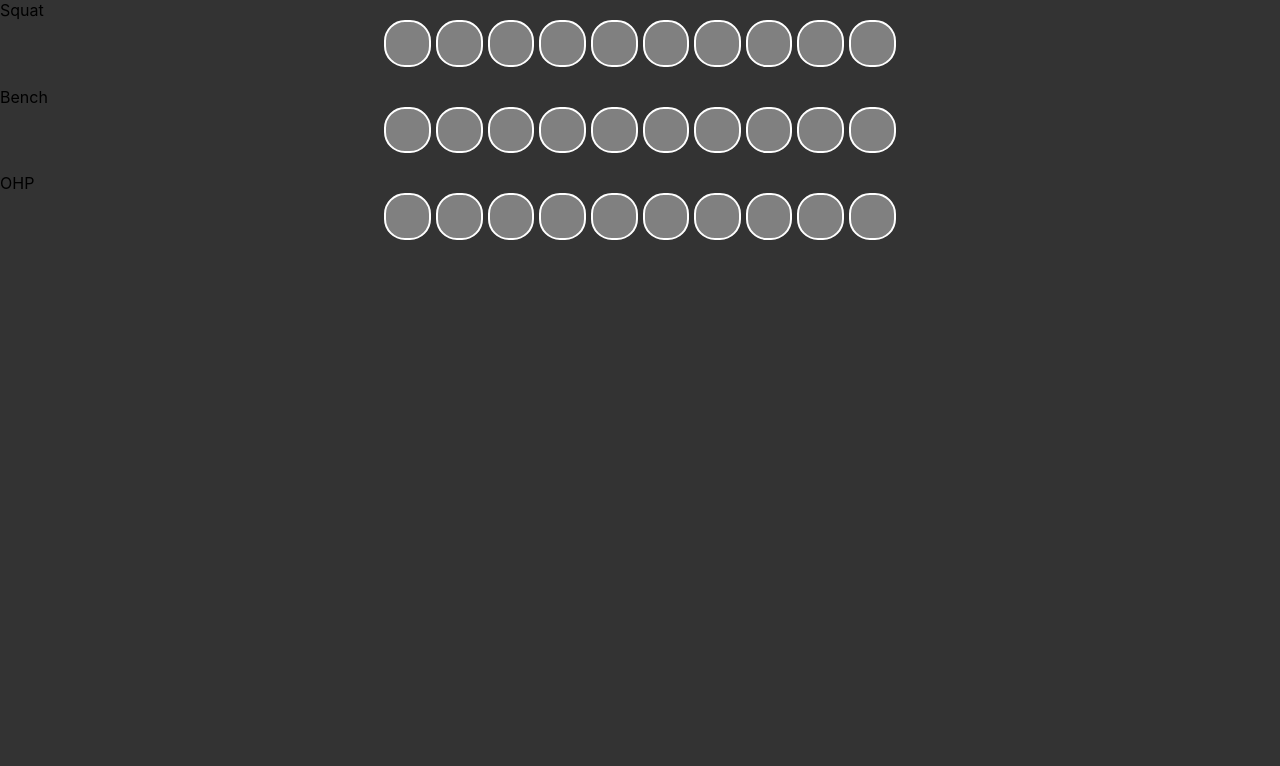
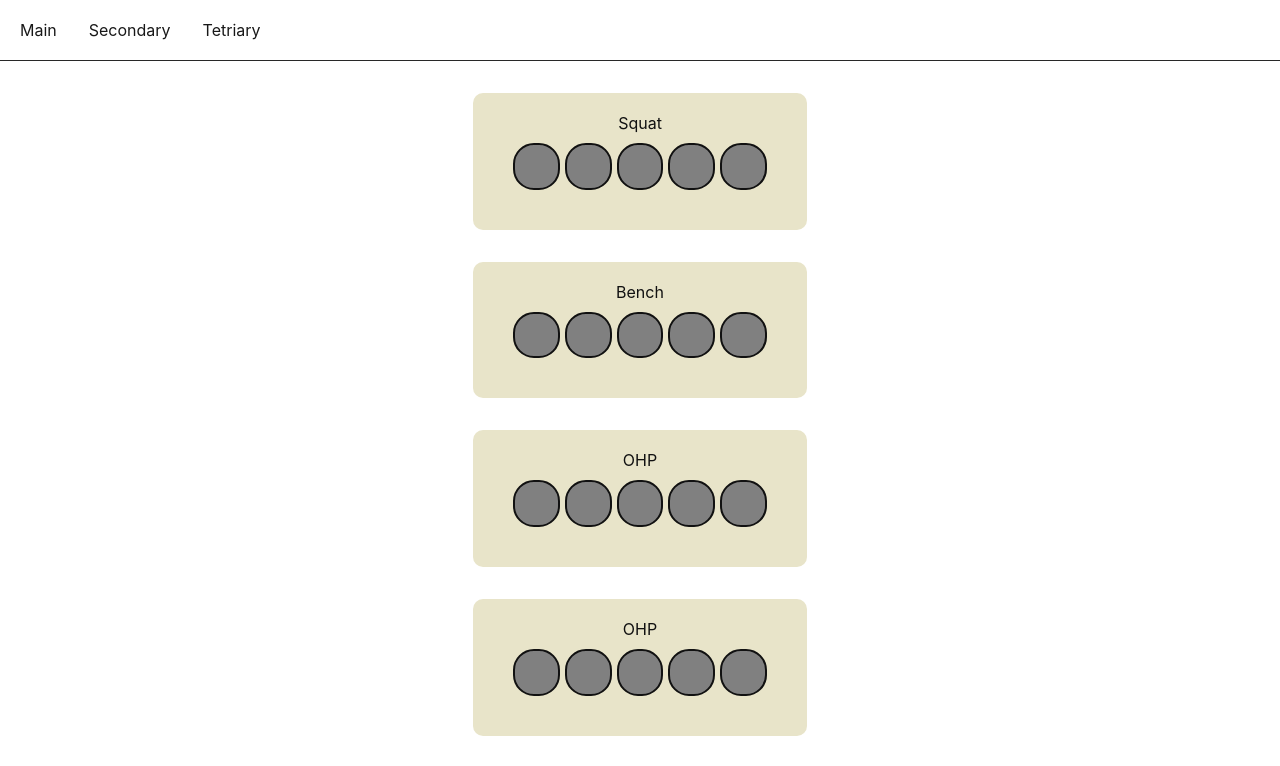
Before and after one commit to Sebosun/workout-app, a React (Create React App) app: page /workout in a window 1280 px wide. Shown: the top 766 px of the page. Built offline with nearby package versions, Linux system fonts and the light colour scheme.

Commit message:
card component

```diff
--- a/src/App.css
+++ b/src/App.css
@@ -8,18 +8,21 @@
 
 @media (prefers-color-scheme: light) {
   :root {
-    /* --background-color: #fff; */
-    /* --text-color: #111; */
-    /* --primary-color: cornflowerblue; */
-    /* --hover: rgb(100, 149, 237); */
+    --background-color: #fff;
+    --text-color: #111;
+    --primary-color: cornflowerblue;
+    --secondary-color: #e8e4c9;
+    --hover: rgb(100, 129, 237);
   }
 }
 
 .main {
   padding: 0;
+  margin: 0;
   background-color: var(--background-color);
-  /* width: 100%; */
   height: 100vh;
+  display: flex;
+  flex-direction: column;
 }
 
 .wrapper {
--- a/src/App.js
+++ b/src/App.js
@@ -1,10 +1,11 @@
 import "./App.css";
-import Excercise from "./components/workout/Excercise";
+import Header from "./components/ui/Header";
 import Workout from "./components/workout/Workout";
 
 function App() {
   return (
     <div className="main">
+      <Header />
       <section className="wrapper">
         <Workout />
       </section>
--- /dev/null
+++ b/src/components/ui/Card.js
@@ -0,0 +1,10 @@
+import React from "react";
+import classes from "./Card.module.css";
+
+const Card = (props) => {
+  return (
+    <div className={`${classes.card} ${props.className}`}>{props.children}</div>
+  );
+};
+
+export default Card;
--- /dev/null
+++ b/src/components/ui/Card.module.css
@@ -0,0 +1,4 @@
+.card {
+  background-color: var(--secondary-color);
+  border-radius: 10px;
+}
--- /dev/null
+++ b/src/components/ui/Header.js
@@ -0,0 +1,16 @@
+import React from "react";
+import classes from "./Header.module.css";
+
+const Header = (props) => {
+  return (
+    <header className={classes.header}>
+      <ul className={classes.list}>
+        <li>Main</li>
+        <li>Secondary</li>
+        <li>Tetriary</li>
+      </ul>
+    </header>
+  );
+};
+
+export default Header;
--- /dev/null
+++ b/src/components/ui/Header.module.css
@@ -0,0 +1,17 @@
+.header {
+  margin: 0;
+  padding: 0;
+  border-bottom: solid var(--text-color) 1px;
+  opacity: 0.9;
+}
+.list {
+  padding: 20px;
+  margin: 0;
+  display: flex;
+  flex: row;
+  gap: 2em;
+}
+
+.list > li {
+  list-style-type: none;
+}
--- a/src/components/workout/Excercise.js
+++ b/src/components/workout/Excercise.js
@@ -9,6 +9,7 @@ import classes from "./Excercise.module.css";
 const Workout = (props) => {
   const [currentWorkout, setCurrentWorkout] = useState(() => {
     let workObj = { reps: [], activated: [] };
+
     for (let i = 0; i < props.sets; i++) {
       workObj.reps.push(parseInt(props.reps));
       workObj.activated.push(false);
@@ -60,11 +61,7 @@ const Workout = (props) => {
   };
   const sets = setsRender(props.sets);
 
-  return (
-    <div>
-      <div className={classes.sets}>{sets}</div>
-    </div>
-  );
+  return <div className={classes.sets}>{sets}</div>;
 };
 
 export default Workout;
--- a/src/components/workout/Workout.js
+++ b/src/components/workout/Workout.js
@@ -1,21 +1,39 @@
 import React from "react";
+import Card from "../ui/Card";
 import Excercise from "./Excercise";
+import classes from "./Workout.module.css";
 
 const Workout = (props) => {
   return (
     <>
-      <div>
-        <span>Squat</span>
-        <Excercise sets={10} reps={5} />
-      </div>
-      <div>
-        <span>Bench</span>
-        <Excercise sets={10} reps={2} />
-      </div>
-      <div>
-        <span>OHP</span>
-        <Excercise sets={10} reps={2} />
-      </div>
+      <Card className={classes.exercise}>
+        <div>Squat</div>
+        <Excercise sets={5} reps={5} />
+      </Card>
+      <Card className={classes.exercise}>
+        <div>Bench</div>
+        <Excercise sets={5} reps={5} />
+      </Card>
+      <Card className={classes.exercise}>
+        <div>OHP</div>
+        <Excercise sets={5} reps={5} />
+      </Card>
+      <Card className={classes.exercise}>
+        <div>OHP</div>
+        <Excercise sets={5} reps={5} />
+      </Card>
+      <Card className={classes.exercise}>
+        <div>OHP</div>
+        <Excercise sets={5} reps={5} />
+      </Card>
+      <Card className={classes.exercise}>
+        <div>OHP</div>
+        <Excercise sets={5} reps={5} />
+      </Card>
+      <Card className={classes.exercise}>
+        <div>OHP</div>
+        <Excercise sets={5} reps={5} />
+      </Card>
     </>
   );
 };
--- a/src/components/workout/Workout.module.css
+++ b/src/components/workout/Workout.module.css
@@ -0,0 +1,13 @@
+.exercise {
+  padding: 20px;
+  margin: 2em;
+  display: flex;
+  gap: 10px;
+  flex-direction: column;
+  align-items: center;
+}
+
+.exercise > div {
+  color: var(--text-color);
+  /* margin-left: 2em; */
+}
```
